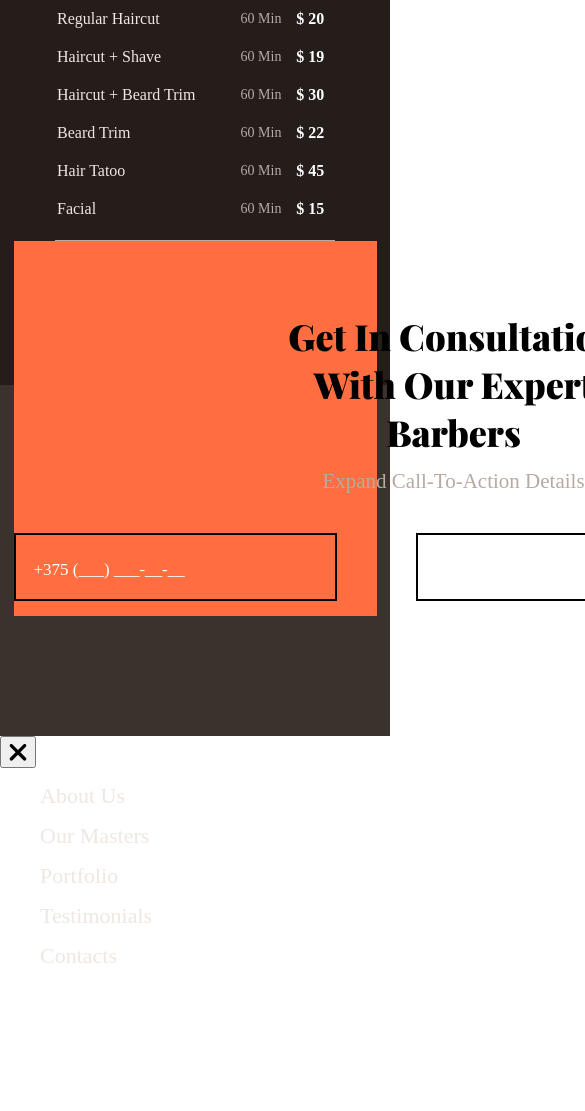
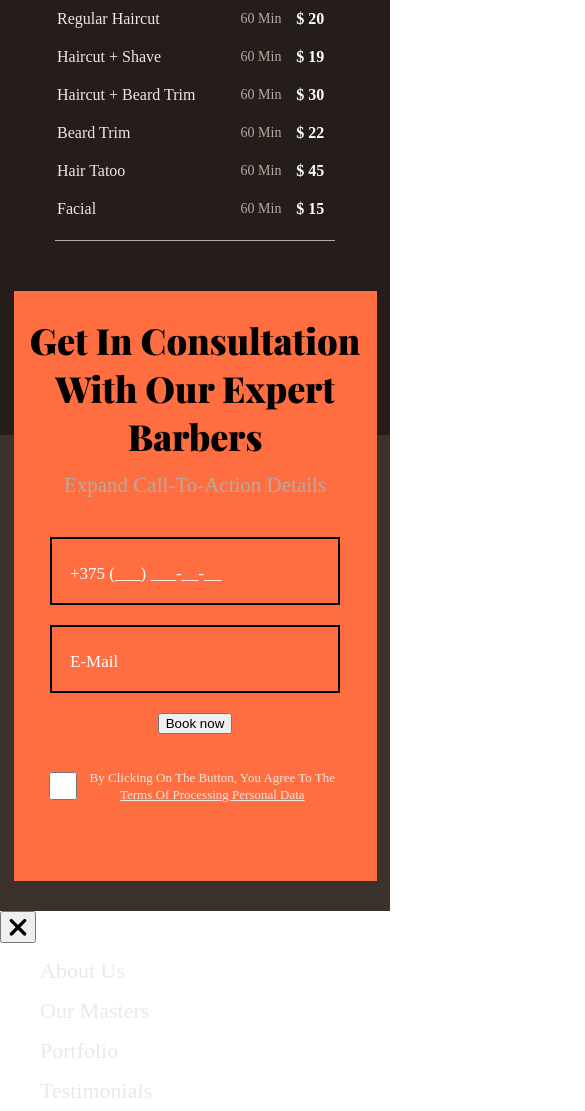
Before and after one commit to rmartynau/barber-project-webpack, a website built with webpack: page src/index.html in a window 390 px wide. Shown: the part 4873-5984 px from the top of the page, 585 px wide, since content can reach past the window. Before the commit the page ends 5859 px from the top, so only its background shows below. Built offline with nearby package versions, Linux system fonts and the light colour scheme; a web font is replaced by a local one.

Commit message:
fixed input forms

```diff
--- a/src/components/consultation/consultation.scss
+++ b/src/components/consultation/consultation.scss
@@ -1,23 +1,36 @@
 @import '../../scss/colors.scss';
+@import '../../scss/breakpoints.scss';
 
 .consultation {
     height: 495px;
     background: linear-gradient(to top, map-get($brownColors, 'brown2') 71%, map-get($brownColors, 'brown1') 29%);
+    @media screen and (max-width: map-get($breakpoints, 'lg')) {
+        padding-top: 50px;
+    }
+    @media screen and (max-width: map-get($breakpoints, 'md')) {
+        min-height: 670px;
+    }
 }
 
 .consultation-banner {
-    height: 375px;
+    min-height: 375px;
     background-color: map-get($orangeColors, 'orange1');
     display: flex;
     flex-wrap: wrap;
     flex-direction: column;
     align-items: center;
+    @media screen and (max-width: map-get($breakpoints, 'md')) {
+        min-height: 590px;
+    }
 }
 
 .description-cons {
     display: flex;
     flex-wrap: wrap;
     flex-direction: column;
+    @media screen and (max-width: map-get($breakpoints, 'lg')) {
+        margin-top: 25px;
+    }
 }
 
 .consultation-forms {
@@ -25,12 +38,20 @@
     display: flex;
     flex-wrap: wrap;
     justify-content: space-between;
+    @media screen and (max-width: map-get($breakpoints, 'lg')) {
+        width: 323px;
+        flex-direction: column;
+        align-items: center;
+        gap: 20px;
+    }
 }
 
 .personal-data {
     display: flex;
-    flex-wrap: wrap;
-    justify-content: space-between;
+    @media screen and (max-width: map-get($breakpoints, 'lg')) {
+       padding-top: 35px;
+       width: 300px;
+    }
 }
 
 .h4-cons {
@@ -46,4 +67,7 @@
 
 .check {
     accent-color: map-get($blackColors, 'black50');
+    @media screen and (max-width: map-get($breakpoints, 'md')) {
+        width: 45px;
+    }
 }
--- a/src/components/form/form.scss
+++ b/src/components/form/form.scss
@@ -1,6 +1,8 @@
 @import '../../scss/colors.scss';
+@import '../../scss/breakpoints.scss';
 
 .form {
+    position: relative;
     &__label {
         position: absolute;
         padding-top: 25px;
@@ -17,8 +19,12 @@
         height: 68px;
         text-indent: 20px;
         text-transform: none;
+        @media screen and (max-width: map-get($breakpoints, 'md')) {
+            width: 290px;
+        }
     }
     &__input:focus {
         border: 2px solid map-get($greenColors, 'green1');
     }
+
 }
--- a/src/components/typography/a.scss
+++ b/src/components/typography/a.scss
@@ -62,6 +62,15 @@
   margin-bottom: 20px;
 }
 
+.a-privacy {
+  font-family: 'FiraSans';
+  font-size: 13px;
+  font-weight: 400;
+  line-height: 17px;
+  text-transform: capitalize;
+  color: map-get($whiteColors, 'white2');
+}
+
 li {
   list-style: none;
 }
--- a/src/index.html
+++ b/src/index.html
@@ -513,8 +513,8 @@
           </div>
           <div class="personal-data pt-25">
             <input type="checkbox" class="check">
-            <span class="span5">
-             By clicking on the button, you agree to the terms of processing personal data
+            <span class="span5 text-center">
+             By clicking on the button, you agree to the <a href="" class="a-privacy">terms of processing personal data</a>
             </span>
           </div>
         </div>
```
